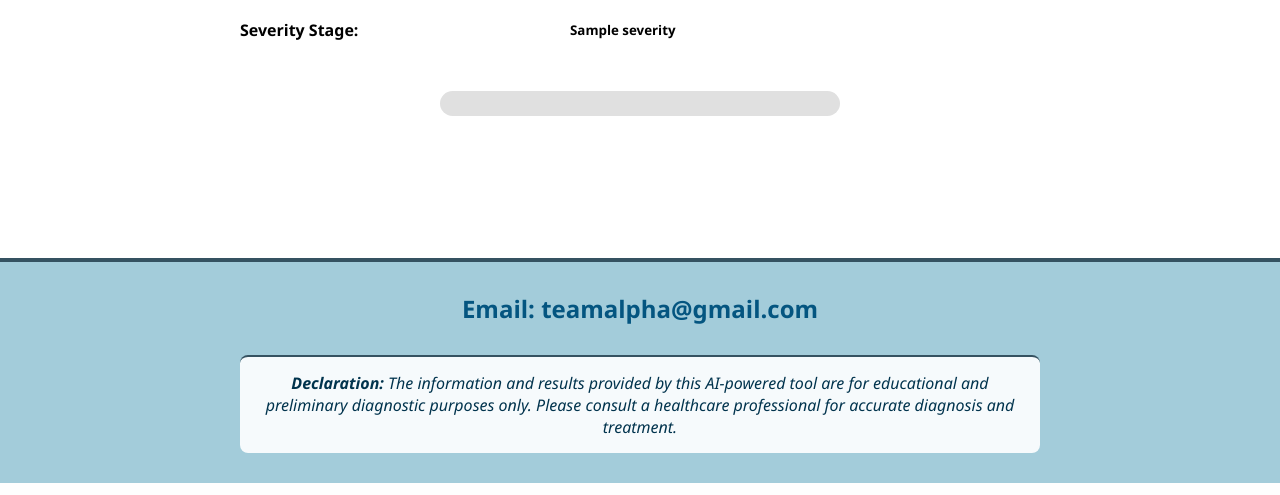
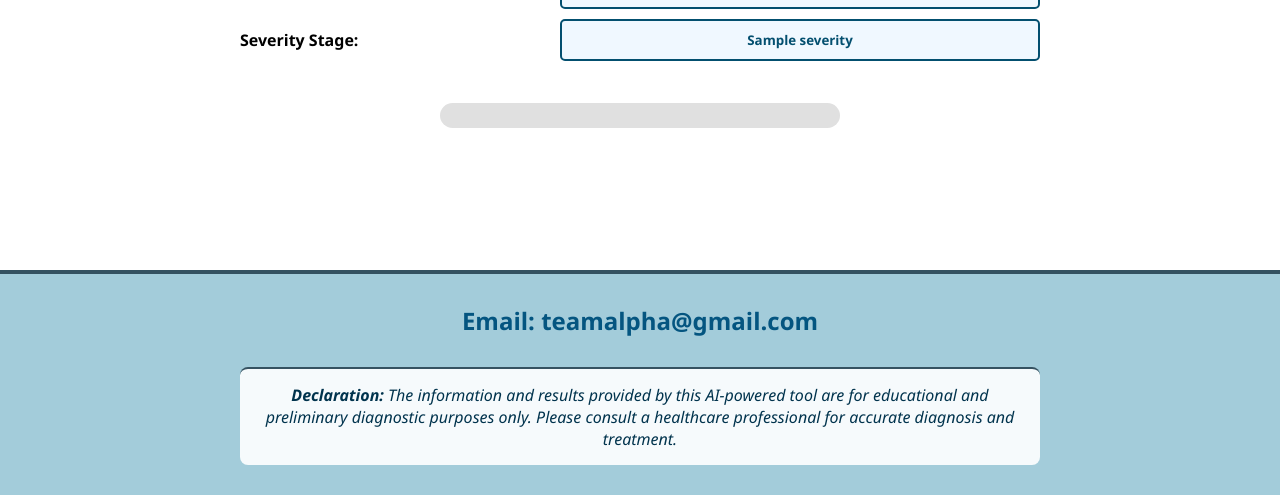
Before and after one commit to codeher-rahavi/diabetic-prediction-project, a Flask app: template templates/index.html in a window 1280 px wide. Shown: the part 819-1314 px from the top of the page. Run offline with Flask 2, Linux system fonts and the light colour scheme; the template is opened without the code that fills it: most values are stand-ins (such as "Sample title", 1, 10 or a date in 2020); parts of the project's set-up code (start-up, migrations or seed data) failed here and were passed over.

Commit message:
Update style.css

```diff
--- a/static/style.css
+++ b/static/style.css
@@ -127,7 +127,13 @@
     font-style: italic;
     border-radius: 8px;
 }
-
+.output h3 input {
+    background-color: #f0f8ff;
+    color: #034f6f;
+    font-weight: bold;
+    text-align: center;
+    border: 2px solid #034f6f;
+}
 /* Severity Meter Styles */
 .severity-meter {
     margin: 20px auto;
```
